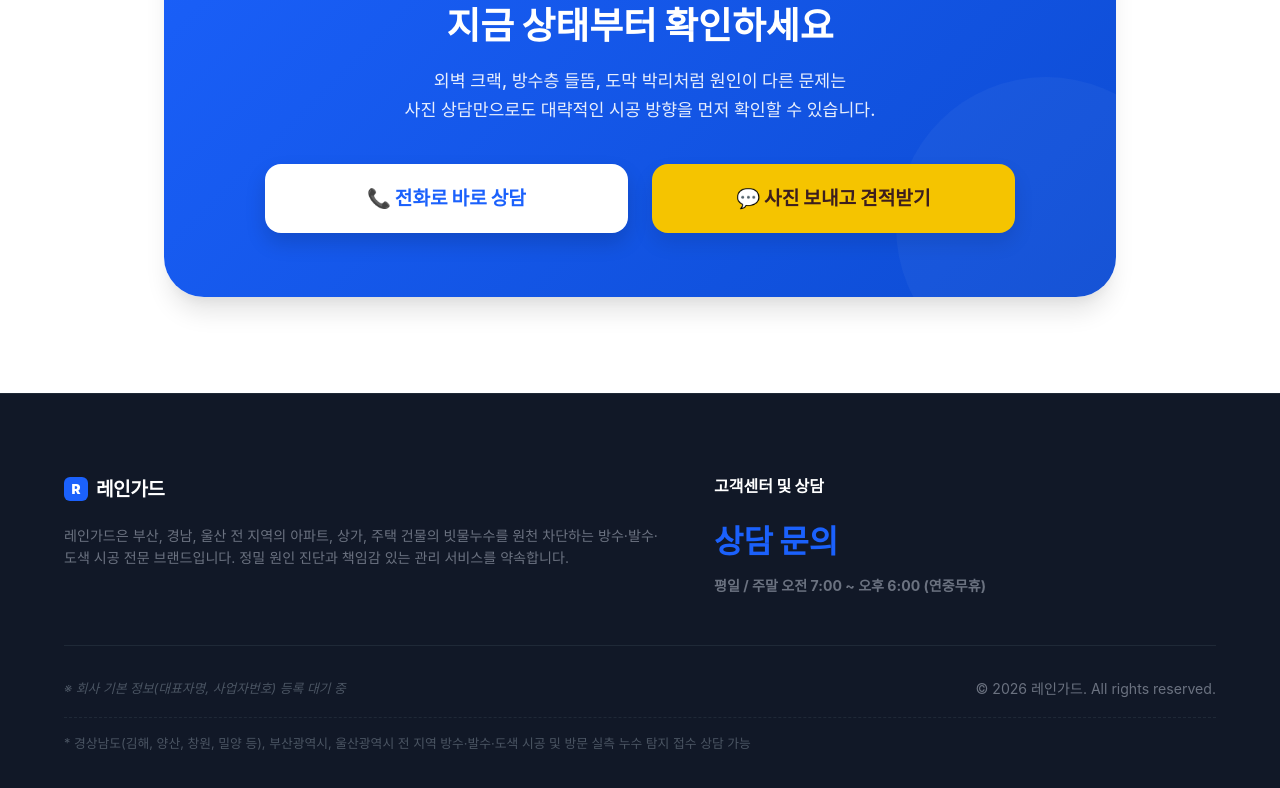
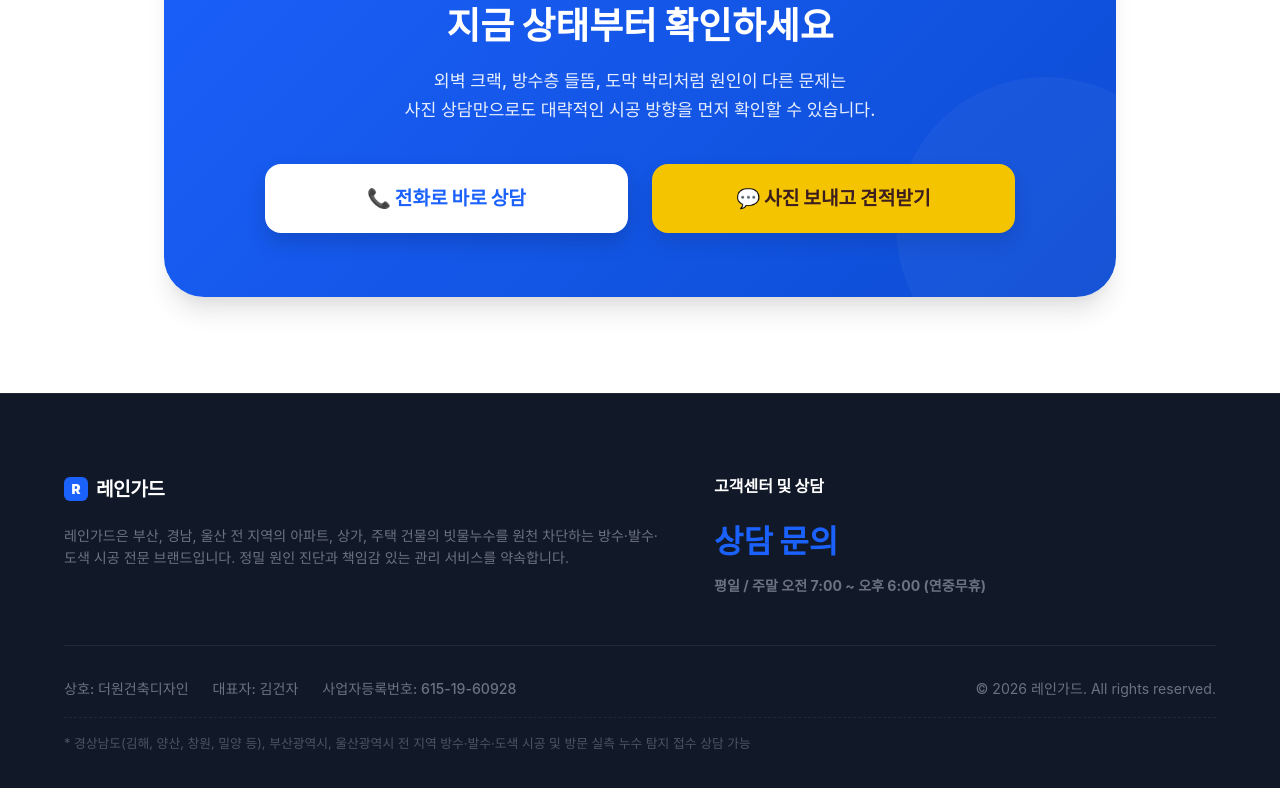
Before and after one commit to wogus5695-ctrl/Gyeongnam-bangsu-01, a React (Vite) app: page / in a window 1280 px wide. Shown: the part 7304-8092 px from the top of the page. Built offline with nearby package versions, Linux system fonts and the light colour scheme.

Commit message:
style: 홈페이지 Footer에 사업자 정보(상호, 대표자, 사업자번호) 등록

```diff
--- a/src/components/Footer.tsx
+++ b/src/components/Footer.tsx
@@ -1,9 +1,11 @@
 import React from "react";
 import {
   BRAND_NAME,
+  COMPANY_NAME,
   REPRESENTATIVE_NAME,
   BUSINESS_NUMBER,
   CONTACT_PHONE,
+  HAS_COMPANY,
   HAS_REPRESENTATIVE,
   HAS_BUSINESS_NUMBER,
   HAS_FOOTER_INFO,
@@ -101,6 +103,11 @@ export const Footer: React.FC = () => {
             {/* 사업자/대표 정보 (있을 때만 조건부 렌더링) */}
             {HAS_FOOTER_INFO ? (
               <p style={{ color: "#6b7280", margin: 0, fontWeight: 500 }} className="break-keep">
+                {HAS_COMPANY && (
+                  <span style={{ marginRight: "1.5rem" }}>
+                    상호: {COMPANY_NAME}
+                  </span>
+                )}
                 {HAS_REPRESENTATIVE && (
                   <span style={{ marginRight: "1.5rem" }}>
                     대표자: {REPRESENTATIVE_NAME}
--- a/src/data/brand.ts
+++ b/src/data/brand.ts
@@ -1,15 +1,17 @@
 export const BRAND_NAME = "레인가드";
-export const REPRESENTATIVE_NAME = "";
-export const BUSINESS_NUMBER = "";
+export const COMPANY_NAME = "더원건축디자인";
+export const REPRESENTATIVE_NAME = "김건자";
+export const BUSINESS_NUMBER = "615-19-60928";
 
 // 연락처 정보 변수 (공란 시 방어 코드 동작)
 export const CONTACT_PHONE = "";
 export const KAKAO_URL = "";
 
 // 대표 정보 및 사업자 등록번호 노출 여부 판별 플래그
+export const HAS_COMPANY = COMPANY_NAME.trim() !== "";
 export const HAS_REPRESENTATIVE = REPRESENTATIVE_NAME.trim() !== "";
 export const HAS_BUSINESS_NUMBER = BUSINESS_NUMBER.trim() !== "";
-export const HAS_FOOTER_INFO = HAS_REPRESENTATIVE || HAS_BUSINESS_NUMBER;
+export const HAS_FOOTER_INFO = HAS_COMPANY || HAS_REPRESENTATIVE || HAS_BUSINESS_NUMBER;
 
 // 연락처 유효성 판단 플래그
 export const HAS_PHONE = CONTACT_PHONE.trim() !== "";
```
